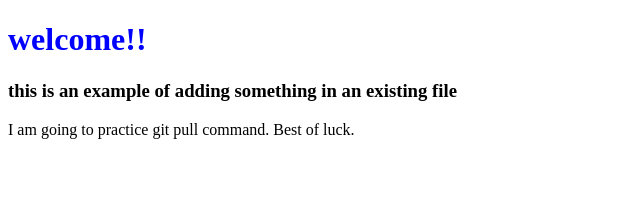
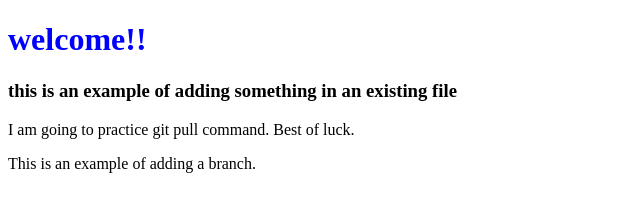
Before and after one commit to shahad-99/hello, a plain HTML site: page hello.html in a window 1280 px wide. Shown: the whole page, without its empty margins (0-640 px from the left). Drawn offline with Linux system fonts and the light colour scheme.

Commit message:
practise branch

```diff
--- a/hello.html
+++ b/hello.html
@@ -18,5 +18,9 @@
     I am going to practice git pull command.
     Best of luck.
     </p>
+
+    <p>
+        This is an example of adding a branch.
+    </p>
 </body>
 </html>
```
